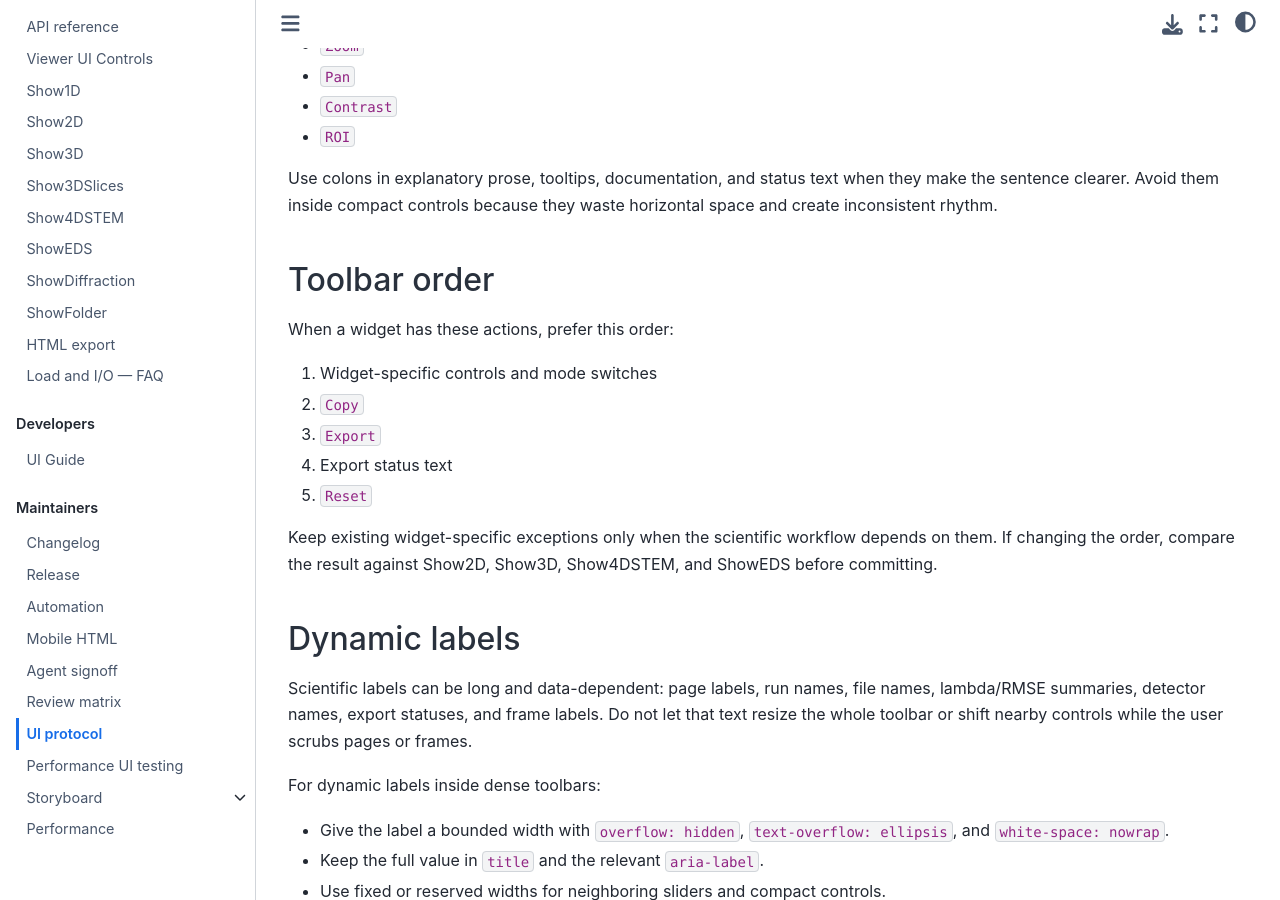
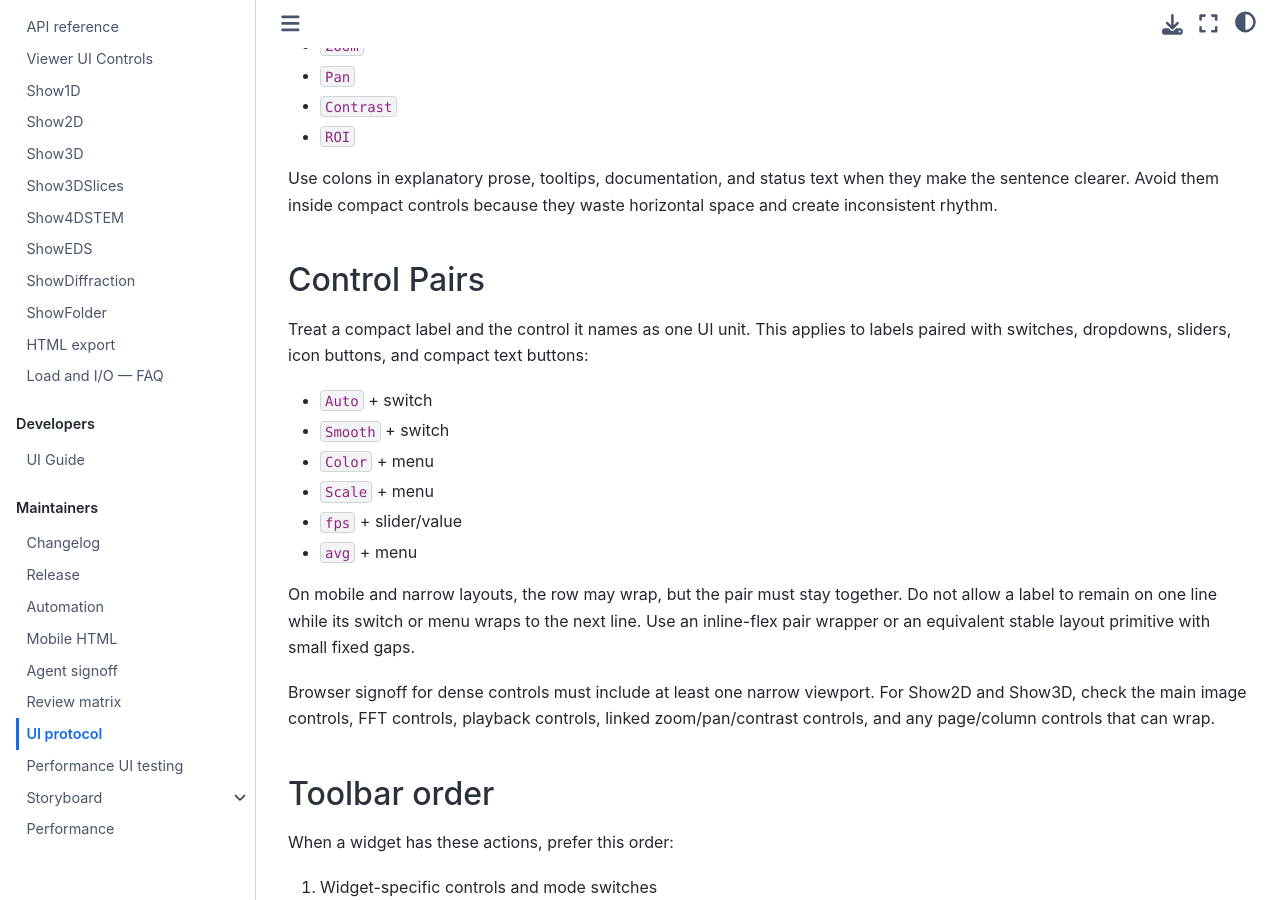
Before and after one commit to bobleesj/quantem.widget, a Jupyter Book: the page built from docs/maintainer/widget-ui-protocol.md, in a window 1280 px wide and 900 px high, scrolled down 1150 px. Built offline with Jupyter Book 1.0.4 settings and Sphinx 7.4.7 and the Sphinx Book theme 1.1.4, drawn with Linux system fonts in a browser that asks for light colours.

Commit message:
docs: document compact control pairing

```diff
--- a/docs/maintainer/widget-ui-protocol.md
+++ b/docs/maintainer/widget-ui-protocol.md
@@ -49,6 +49,29 @@ Dense widget toolbars and control rows should not use decorative colons. Use:
 Use colons in explanatory prose, tooltips, documentation, and status text when
 they make the sentence clearer. Avoid them inside compact controls because
 they waste horizontal space and create inconsistent rhythm.
+
+## Control Pairs
+
+Treat a compact label and the control it names as one UI unit. This applies to
+labels paired with switches, dropdowns, sliders, icon buttons, and compact text
+buttons:
+
+- `Auto` + switch
+- `Smooth` + switch
+- `Color` + menu
+- `Scale` + menu
+- `fps` + slider/value
+- `avg` + menu
+
+On mobile and narrow layouts, the row may wrap, but the pair must stay
+together. Do not allow a label to remain on one line while its switch or menu
+wraps to the next line. Use an inline-flex pair wrapper or an equivalent stable
+layout primitive with small fixed gaps.
+
+Browser signoff for dense controls must include at least one narrow viewport.
+For Show2D and Show3D, check the main image controls, FFT controls, playback
+controls, linked zoom/pan/contrast controls, and any page/column controls that
+can wrap.
 
 ## Toolbar order
 
```
Also changed, not shown: AGENTS.md (+6 -0 lines), README.md (+4 -0 lines), docs/maintainer/performance-ui-testing.md (+10 -0 lines).
